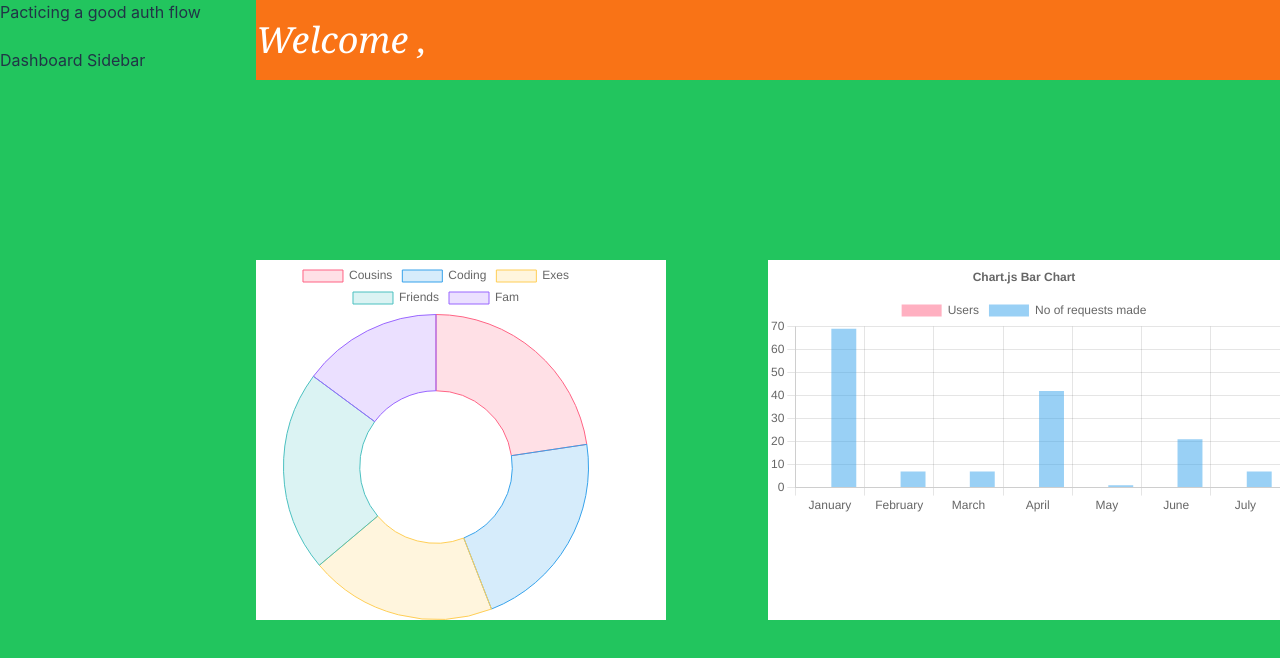
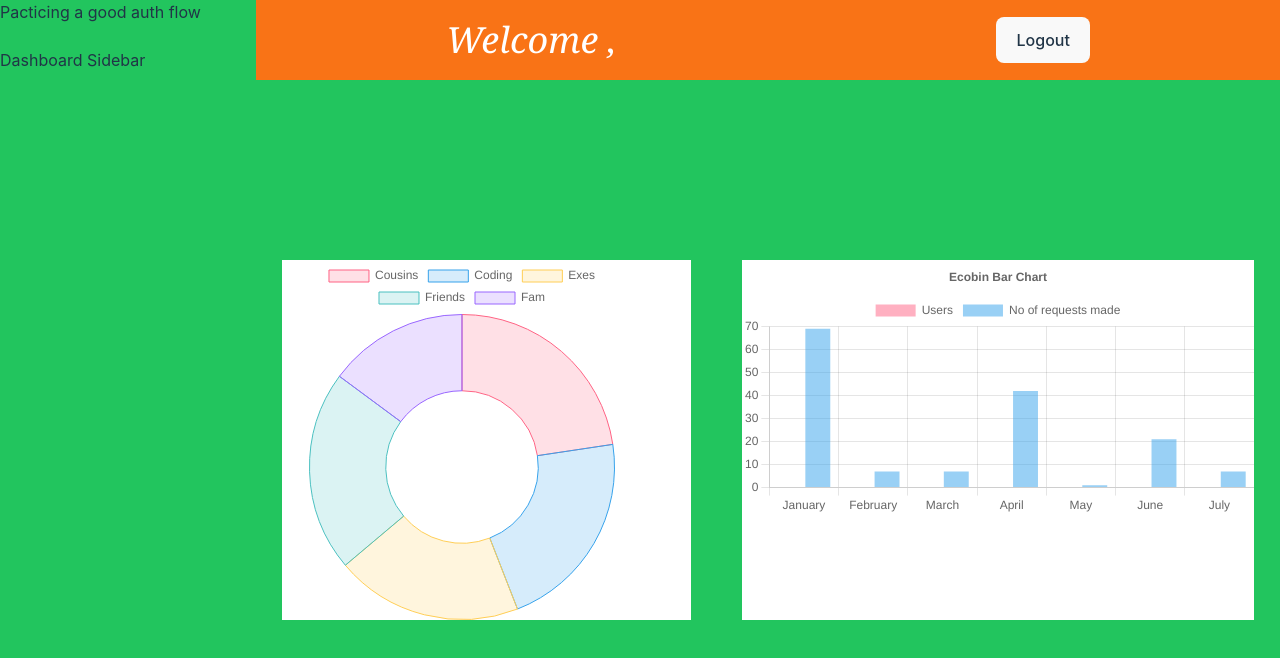
Before and after one commit to dev-sylv/FoodApp, a React (Vite) app: page /user-dashboard in a window 1280 px wide. Shown: the top 658 px of the page. Built offline with nearby package versions, Linux system fonts and the light colour scheme.

Commit message:
saved all

```diff
--- a/src/Global/ReduxState.tsx
+++ b/src/Global/ReduxState.tsx
@@ -14,7 +14,9 @@ const ReduxState = createSlice({
     login: (state, { payload }: PayloadAction<UserData>) => {
       state.user = payload;
     },
-    logout: (state) => (state.user = null),
+  },
+  logout: (state) => {
+    state!.user = null;
   },
 });
 
--- a/src/charts/barchats/BarChats.tsx
+++ b/src/charts/barchats/BarChats.tsx
@@ -28,7 +28,7 @@ export const options = {
     },
     title: {
       display: true,
-      text: "Chart.js Bar Chart",
+      text: "Ecobin Bar Chart",
     },
   },
 };
--- a/src/components/blocks/DashboardHeader.tsx
+++ b/src/components/blocks/DashboardHeader.tsx
@@ -1,15 +1,27 @@
 import React from "react";
-import { useAppSelector } from "../../Global/Store";
+import { UseAppDispatch, useAppSelector } from "../../Global/Store";
+import { logout } from "../../Global/ReduxState";
+import { Navigate, useNavigate } from "react-router-dom";
 
 const DashboardHeader = () => {
+  const dispatch = UseAppDispatch();
+  const navigate = useNavigate();
+
   const user = useAppSelector((state) => state?.user);
   console.log("This is the logged in user: ", user);
   return (
     <div className="w-full h-20 fixed flex justify-end">
-      <div className="w-4/5 bg-orange-500 flex items-center">
+      <div className="w-4/5 bg-orange-500 flex justify-around items-center">
         <h2 className="text-4xl font-serif italic text-white">
           Welcome {user?.name} ,
         </h2>
+        <button
+          onClick={() => {
+            // dispatch(logout());
+            navigate("/");
+          }}>
+          Logout
+        </button>
       </div>
     </div>
   );
--- a/src/pages/DashboardBody.tsx
+++ b/src/pages/DashboardBody.tsx
@@ -4,7 +4,7 @@ import { Barchat, PieChart } from "../charts";
 const DashboardBody = () => {
   return (
     <div className="w-[calc(100vw - 16rem)] h-screen flex justify-end ">
-      <div className="w-4/5 bg-green-500 pt-20 flex justify-between items-center">
+      <div className="w-4/5 bg-green-500 pt-20 flex justify-around items-center">
         <div className="bg-white w-2/5 h-2/4">
           <PieChart />
         </div>
```
